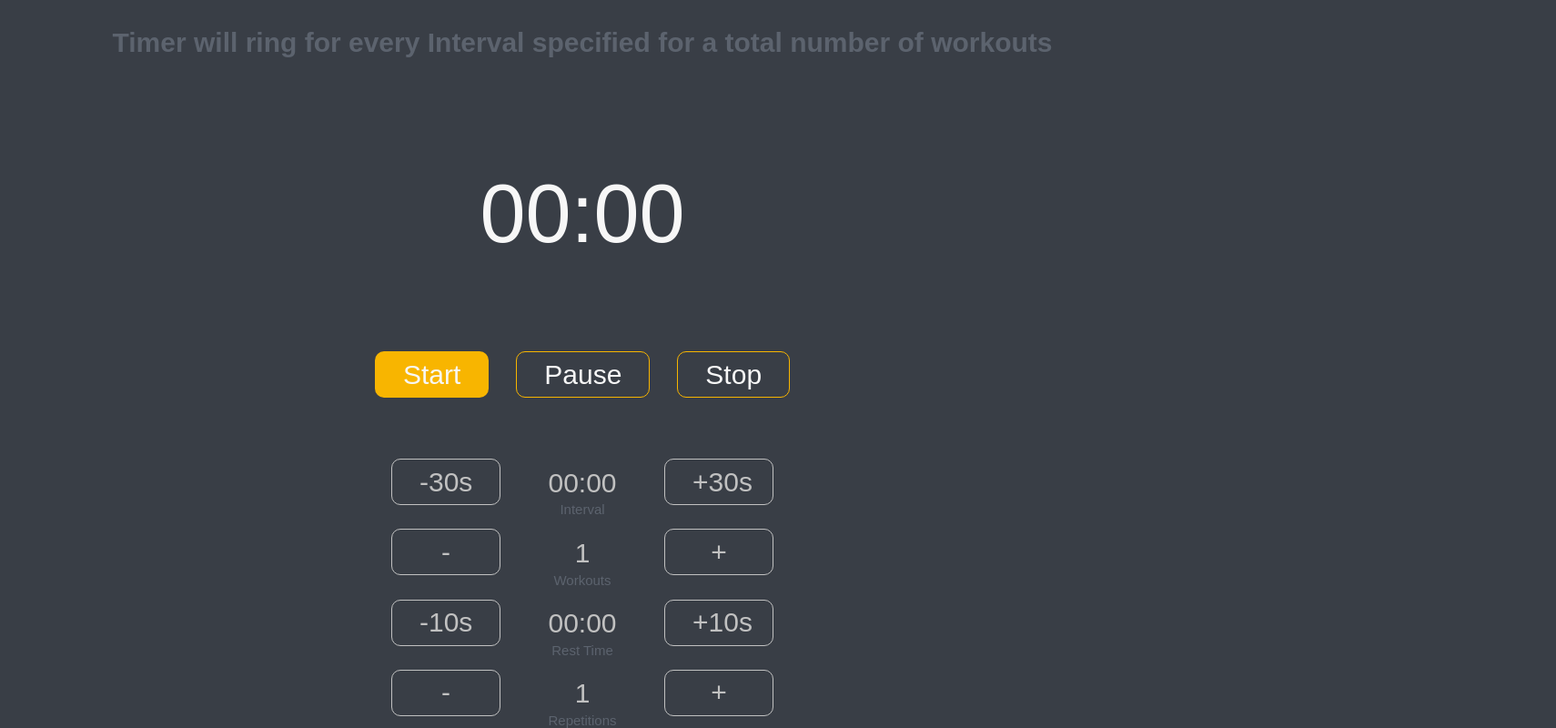
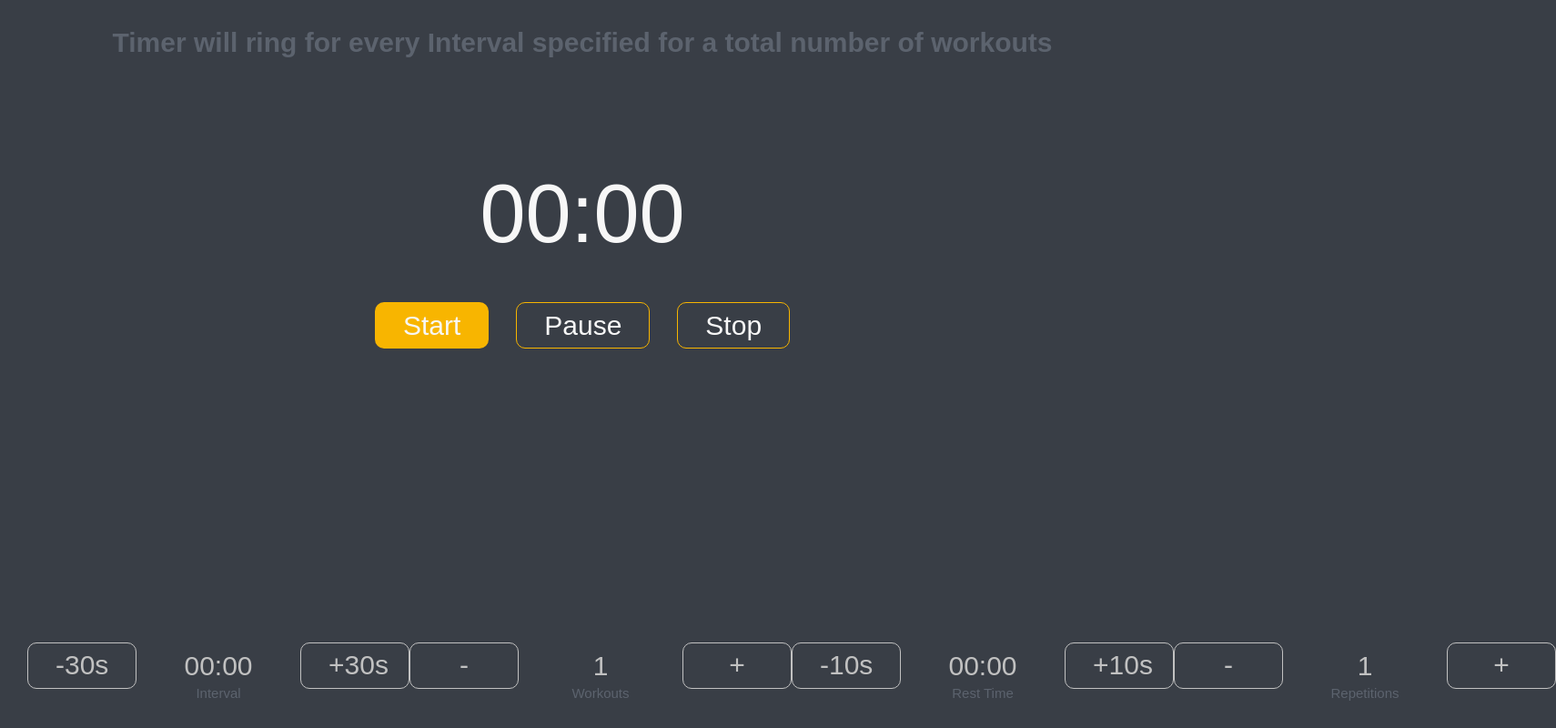
Before and after one commit to iikrithii/timer, a plain HTML site: page index.html in a window 1280 px wide. Shown: the whole page at 91% size, 1710 px wide, since content can reach past the window. Drawn offline with Linux system fonts and the light colour scheme.

Commit message:
Update index.html

```diff
--- a/index.html
+++ b/index.html
@@ -78,6 +78,11 @@
       display: none;
     }
 
+    #settings-section{
+      padding: 1em;
+      display: flex;
+    }
+
     .setting {
       display: flex;
       justify-content: center;
@@ -141,12 +146,14 @@
     <h1>Timer will ring for every Interval specified for a total number of workouts</h1>
   </header>
   <main>
+    <section id>
       <div id="timer"></div>
       <section class="timer-controls">
         <button id="start-timer">Start</button>
         <button id="pause-timer">Pause</button>
         <button id="stop-timer">Stop</button>
       </section>
+     </section>
     <section id="settings-section">
       <div class="setting">
         <button id="decrease-workout-time">-30s</button>
```
